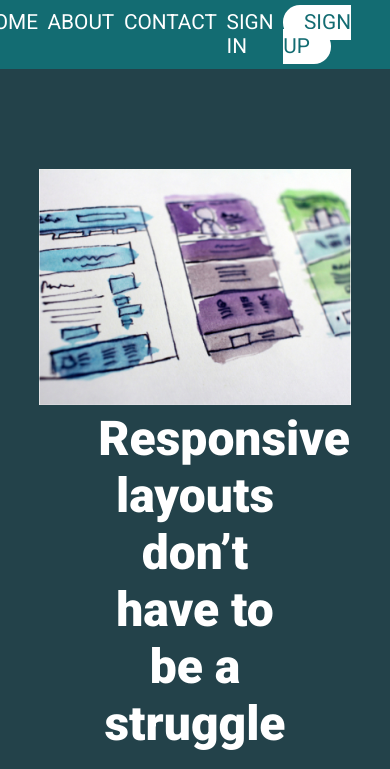
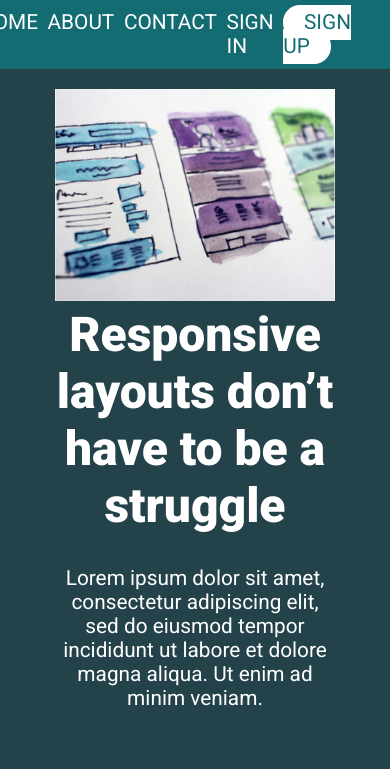
Before and after one commit to IlyaMrz/VanillaJSplayground, a plain HTML site: page __kpl/d9/index.html in a window 390 px wide. Shown: the top 769 px of the page. Drawn offline with Linux system fonts and the light colour scheme.

Commit message:
hero text width

```diff
--- a/__kpl/d9/style.css
+++ b/__kpl/d9/style.css
@@ -152,7 +152,15 @@ h1 {
     .main{
         width: 100%;
     }
+    .hero {
+        padding: 20px;
+    }
+    .hero__text {
+        width: 100%;
+        /* padding: 0; */
+    }
     .container {
+        /* width: 90%; */
         text-align: center;
         align-items: center;
     }
```
